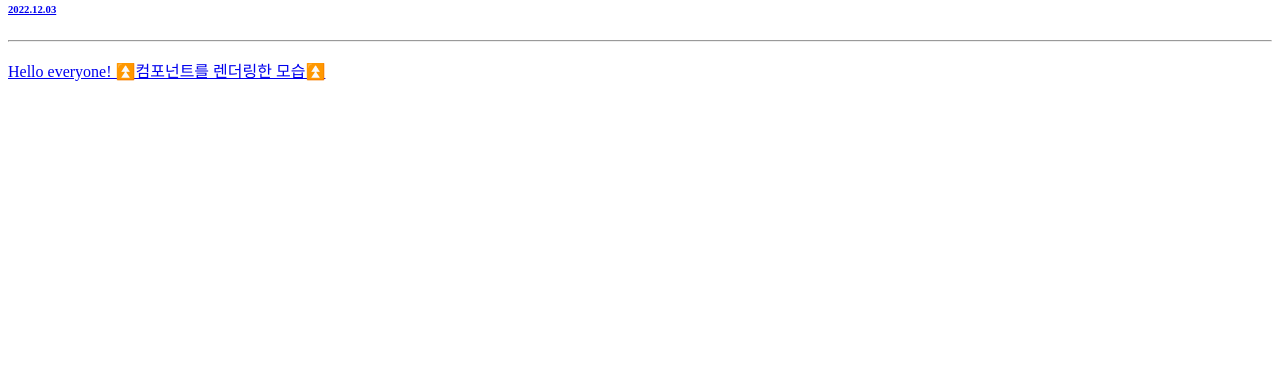
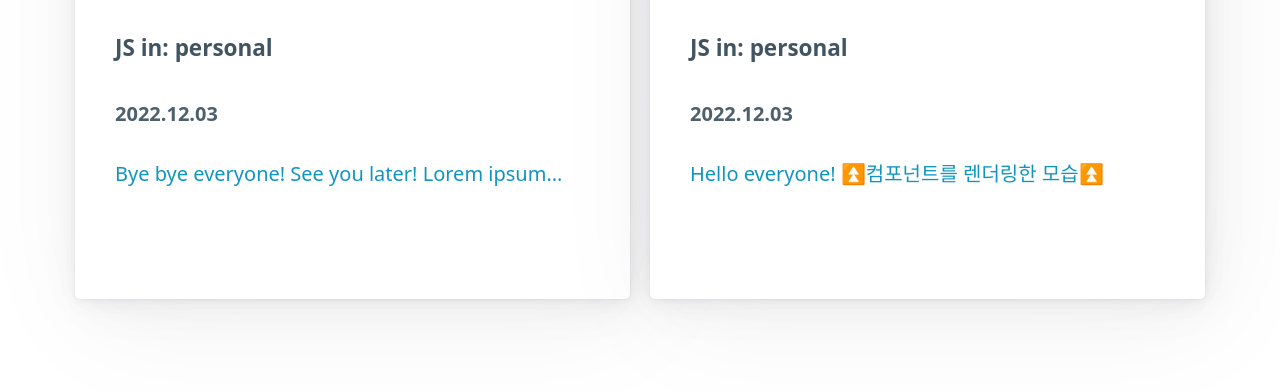
Before and after one commit to Real-Bird/gatsby-tutorial, a Gatsby site: page /blog in a window 1280 px wide. Shown: the part 409-800 px from the top of the page. Built offline with nearby package versions, Linux system fonts and the light colour scheme; Gatsby itself is replaced by a stand-in of ours.

Commit message:
22-12-05 #10.18

```diff
--- /dev/null
+++ b/gatsby-browser.ts
@@ -0,0 +1 @@
+import "./src/styles.css";
--- a/src/components/layout.tsx
+++ b/src/components/layout.tsx
@@ -8,7 +8,7 @@
 
 export default function Layout({ children, title }: ILayoutProps) {
   return (
-    <div>
+    <div className="container">
       <nav>
         <ul>
           <li>
--- a/src/pages/blog/index.tsx
+++ b/src/pages/blog/index.tsx
@@ -6,7 +6,7 @@
 const Blog = ({ data }: PageProps<Queries.BlogPostsQuery>) => {
   return (
     <Layout title="Blog">
-      <section>
+      <section className="grid">
         {data.allMdx.nodes.map((file, idx) => (
           <article key={idx}>
             <Link to={`/blog/${file.frontmatter?.slug}`}>
@@ -15,7 +15,6 @@
                 {file.frontmatter?.author} in: {file.frontmatter?.category}
               </h5>
               <h6>{file.frontmatter?.date}</h6>
-              <hr />
               <p>{file.excerpt}</p>
             </Link>
           </article>
--- a/src/pages/index.tsx
+++ b/src/pages/index.tsx
@@ -7,6 +7,7 @@
 export default function IndexPage({ data }: PageProps<Queries.StickersQuery>) {
   return (
     <Layout title="Welcome to DevStickers 👋">
+      <div className="grid">
         {data.allContentfulStickerPack.nodes.map((sticker, idx) => (
           <article key={idx}>
             <Link to={`/products/${sticker.id}`}>
@@ -19,6 +20,7 @@
             </Link>
           </article>
         ))}
+      </div>
     </Layout>
   );
 }
--- /dev/null
+++ b/src/styles.css
@@ -0,0 +1 @@
+@import url("https://unpkg.com/@picocss/pico@latest/css/pico.min.css");
```
Lines whose indentation alone changed are shown as unchanged.
